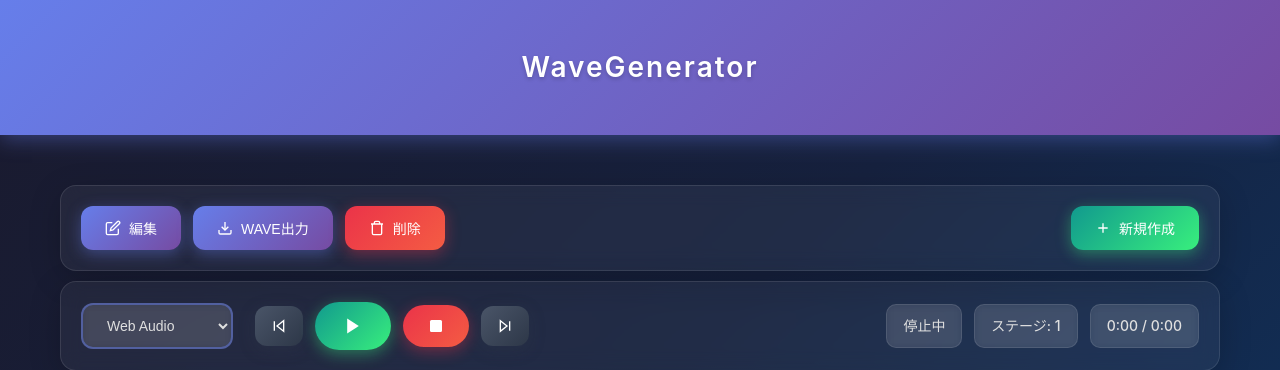
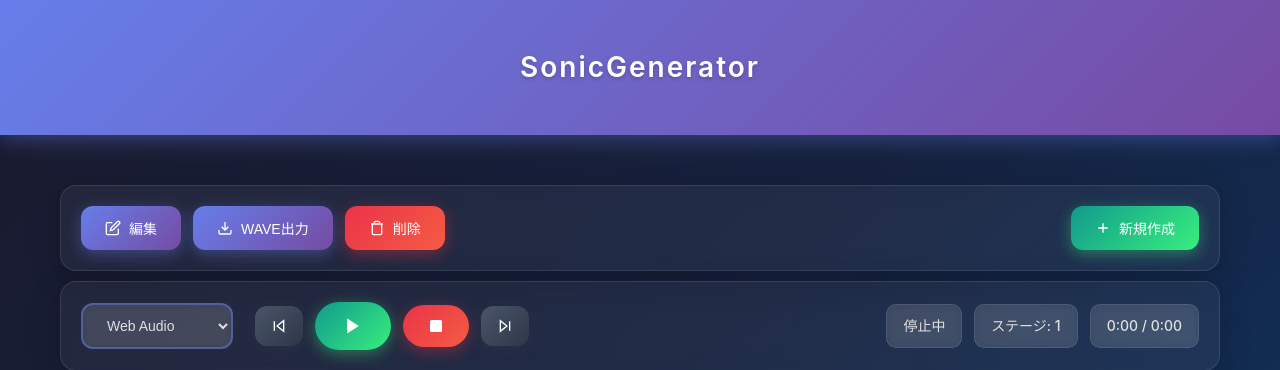
Before and after one commit to totochi-2022/sonic_generator, a FastAPI app: page / in a window 1280 px wide. Shown: the top 370 px of the page. Run offline with FastAPI, Linux system fonts and the light colour scheme.

Commit message:
WaveGenerator → SonicGenerator にリネーム
🤖 Generated with [Claude Code](https://claude.com/claude-code)

Co-Authored-By: Claude <noreply@anthropic.com>

```diff
--- a/templates/index.html
+++ b/templates/index.html
@@ -3,13 +3,13 @@
 <head>
     <meta charset="UTF-8">
     <meta name="viewport" content="width=device-width, initial-scale=1.0">
-    <title>WaveGenerator</title>
+    <title>SonicGenerator</title>
     <link rel="stylesheet" href="/static/style.css">
 </head>
 <body>
     <header>
         <div class="container">
-            <h1>WaveGenerator</h1>
+            <h1>SonicGenerator</h1>
         </div>
     </header>
 
--- a/templates/program.html
+++ b/templates/program.html
@@ -3,7 +3,7 @@
 <head>
     <meta charset="UTF-8">
     <meta name="viewport" content="width=device-width, initial-scale=1.0">
-    <title>{{ program.name }} - WaveGenerator</title>
+    <title>{{ program.name }} - SonicGenerator</title>
     <link rel="stylesheet" href="/static/style.css">
 </head>
 <body>
@@ -780,7 +780,7 @@
                 .then(response => response.json())
                 .then(data => {
                     element.textContent = newName;
-                    document.title = newName + ' - WaveGenerator';
+                    document.title = newName + ' - SonicGenerator';
                 })
                 .catch(error => {
                     alert('更新に失敗しました: ' + error);
```
